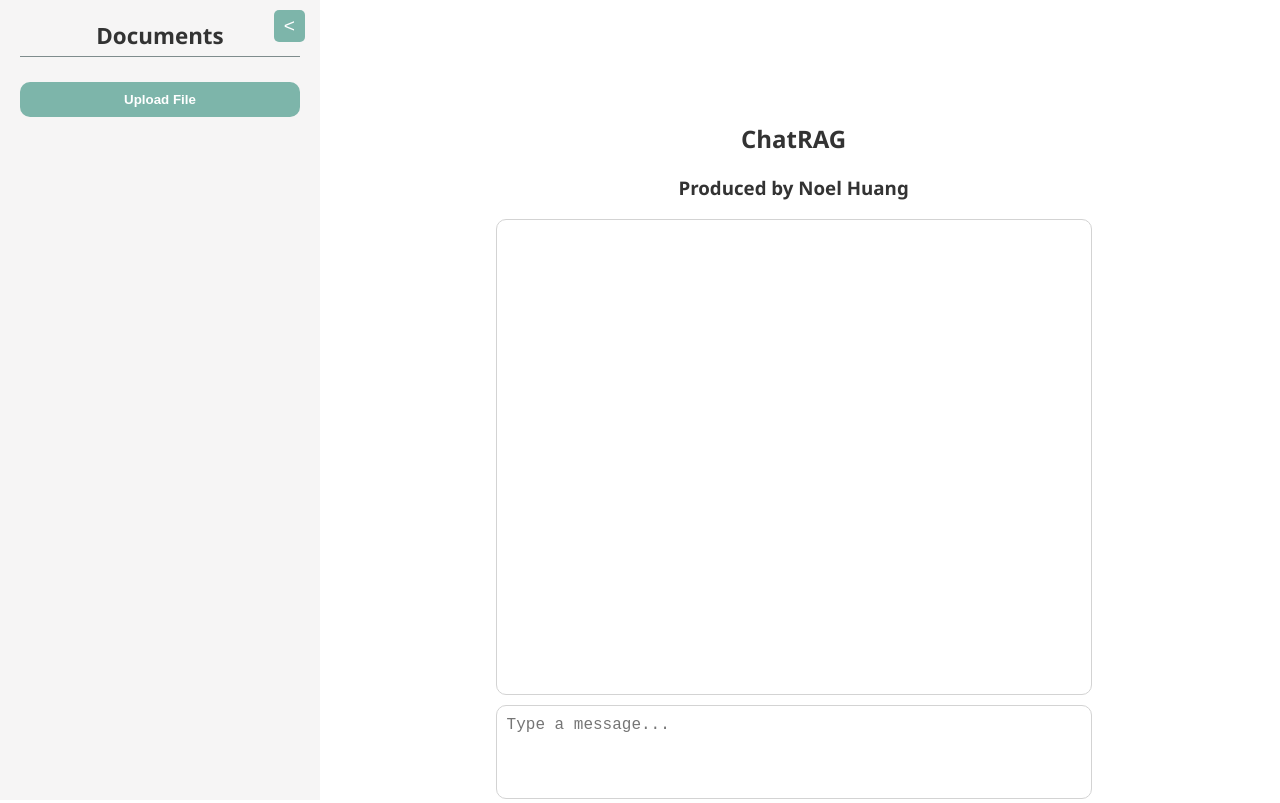
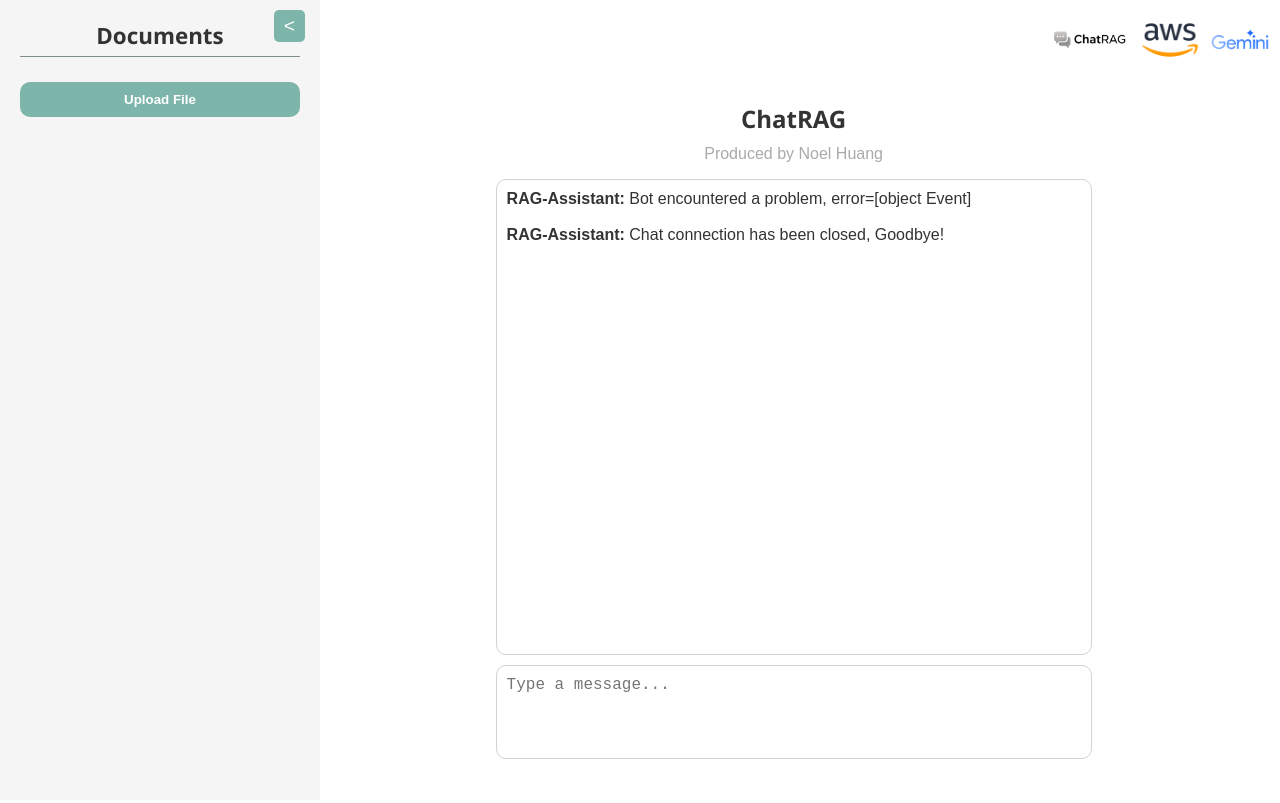
Before and after one commit to ChatRAG/Web, a plain HTML site: page index.html in a window 1280 px wide. Drawn offline with nearby package versions, Linux system fonts and the light colour scheme; no server answers.

Commit message:
add logos

```diff
--- a/chat.js
+++ b/chat.js
@@ -2,6 +2,7 @@ const socket = new WebSocket('wss://4tsz2qrlo8.execute-api.ap-southeast-2.amazon
 let botMessageParagraph = null; // To accumulate bot messages
 let botMessageMarkdown = null;
 
+const BotName = "RAG-Assistant"
 const input = document.getElementById("input-box");
 input.disabled = true; // Disable input by default
 
@@ -23,16 +24,37 @@ function setZeroMarginRecursively(element) {
 socket.onopen = () => {
     console.log('WebSocket connected!');
     input.disabled = false; // Enable the input box once WebSocket is connected
+
+    const messagesDiv = document.getElementById('messages');
+    const greetingParagraph = document.createElement('p');
+    greetingParagraph.innerHTML = marked.parse(`**${BotName}:** Hello! How can I assist you today?`);
+    setZeroMarginRecursively(greetingParagraph);
+    messagesDiv.appendChild(greetingParagraph);
+    messagesDiv.scrollTop = messagesDiv.scrollHeight;
 };
 
 socket.onerror = (error) => {
     console.error('WebSocket error:', error);
     input.disabled = true; // Disable input if there's a WebSocket error
+
+    const messagesDiv = document.getElementById('messages');
+    const goodbyeParagraph = document.createElement('p');
+    goodbyeParagraph.innerHTML = marked.parse(`**${BotName}:** Bot encountered a problem, error=${error}`);
+    setZeroMarginRecursively(goodbyeParagraph);
+    messagesDiv.appendChild(goodbyeParagraph);
+    messagesDiv.scrollTop = messagesDiv.scrollHeight;
 };
 
 socket.onclose = () => {
     console.log('WebSocket connection closed');
     input.disabled = true; // Disable input when WebSocket is closed
+
+    const messagesDiv = document.getElementById('messages');
+    const goodbyeParagraph = document.createElement('p');
+    goodbyeParagraph.innerHTML = marked.parse(`**${BotName}:** Chat connection has been closed, Goodbye!`);
+    setZeroMarginRecursively(goodbyeParagraph);
+    messagesDiv.appendChild(goodbyeParagraph);
+    messagesDiv.scrollTop = messagesDiv.scrollHeight;
 };
 
 socket.onmessage = (event) => {
@@ -43,7 +65,7 @@ socket.onmessage = (event) => {
         // If no bot message paragraph exists, create one
         if (!botMessageParagraph) {
             botMessageParagraph = document.createElement('p');
-            botMessageMarkdown = "**Bot:** ";
+            botMessageMarkdown = `**${BotName}:** `;
             messagesDiv.appendChild(botMessageParagraph);
         }
 
--- a/index.html
+++ b/index.html
@@ -21,11 +21,18 @@
         </div>
 
         <div class="chat-box">
-            <h2>ChatRAG</h2>
-            <h3>Produced by Noel Huang</h3>
+            <h2 style="margin: 0;">ChatRAG</h2>
+            <p style="text-align: center; margin-top: 10px; color: #aaa;">Produced by Noel Huang</p>
+
             <div id="messages"></div>
             <textarea id="input-box" placeholder="Type a message..." rows="4"></textarea><br>
         </div>
+    </div>
+
+    <div class="top-right-logos">
+        <img src="static/chatrag.jpg" alt="ChatRAG" width="80">
+        <img src="static/AWS.png" alt="AWS" width="60">
+        <img src="static/gemini.png" alt="Gemini" width="60">
     </div>
 
     <script src="chat.js"></script>
--- a/style.css
+++ b/style.css
@@ -191,3 +191,12 @@ textarea {
 .sidebar.collapsed ~ .chat-box {
     left: 50%;
 }
+
+.top-right-logos {
+    position: absolute;
+    top: 10px;
+    right: 10px;
+    display: flex;
+    gap: 10px;
+    align-items: center;
+}
```
Also changed, not shown: static/AWS.png (added), static/ChatRAG.jpg (added), static/gemini.png (added).
